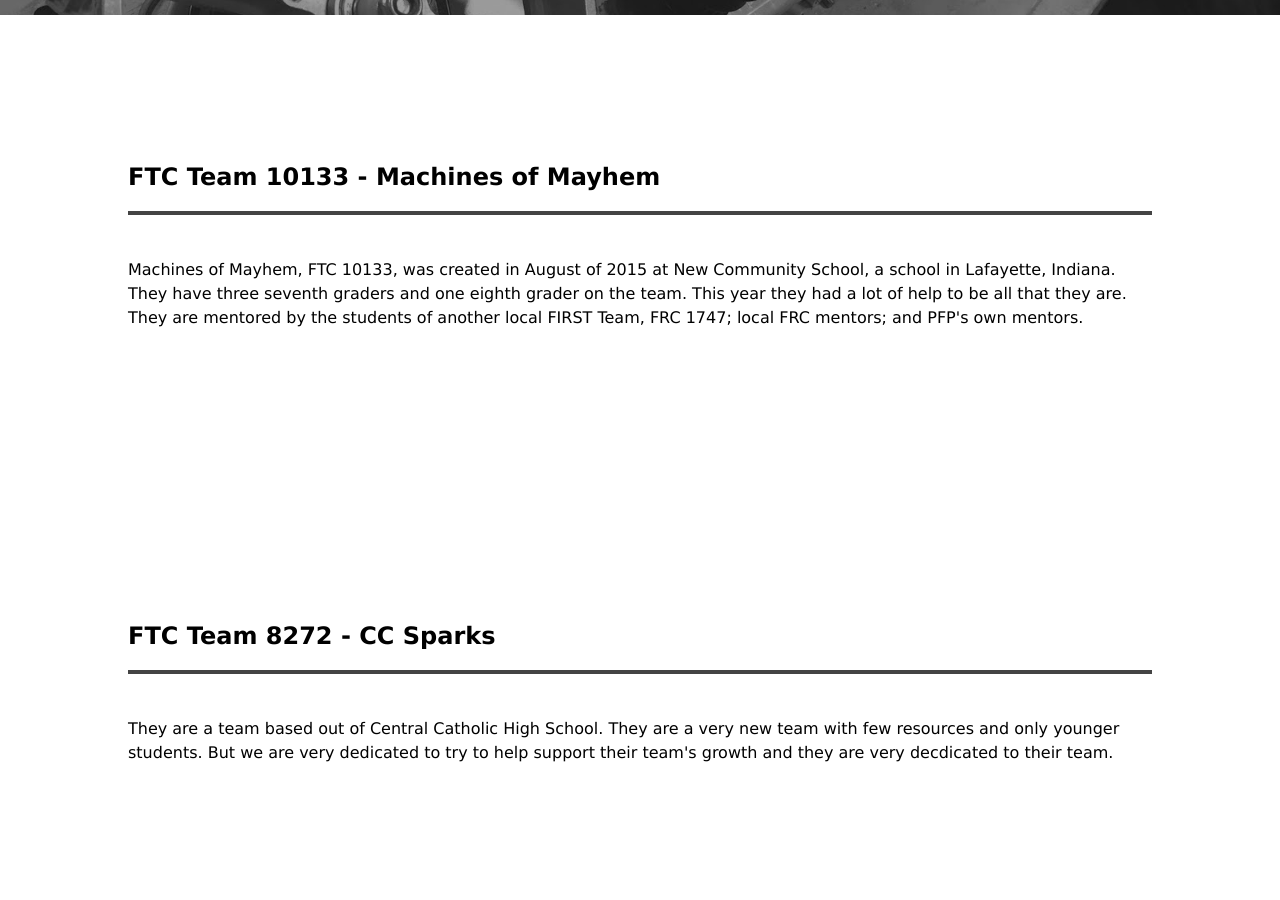
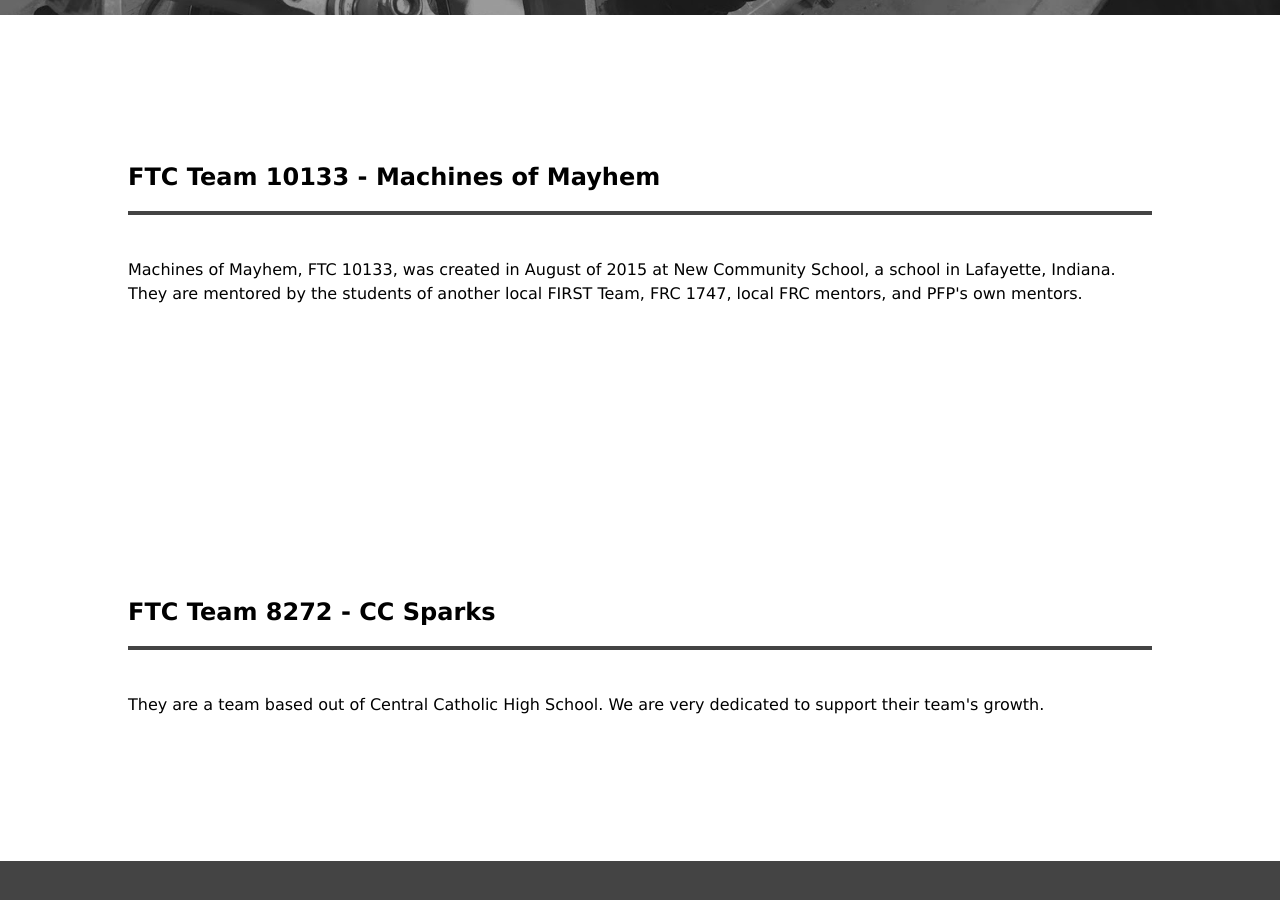
Before and after one commit to purduefirst/purduefirst.github.io, a Jekyll site: the page built from ftc.html, in a window 1280 px wide and 900 px high, scrolled down 497 px. Built offline with Jekyll 4.4.1, drawn with Linux system fonts in a browser that asks for light colours.

Commit message:
grammar fixes

```diff
--- a/fll.html
+++ b/fll.html
@@ -10,7 +10,7 @@
 		<hr class="medium-hr">
 		<br />
 		<br />
-		We sponser a fair amount of FLL Teams. Here is a list of the different teams we sponsor, and their team number.
+		We sponsor several FLL Teams. Here is a list of the different teams we sponsor.
 		<br />
 		<br />
 		<table class="team-table">
--- a/ftc.html
+++ b/ftc.html
@@ -9,7 +9,7 @@
 		<h1>FTC Team 10133 - Machines of Mayhem</h1>
 		<hr />
 		<br />
-		<p>Machines of Mayhem, FTC 10133, was created in August of 2015 at New Community School, a school in Lafayette, Indiana.  They have three seventh graders and one eighth grader on the team.  This year they had a lot of help to be all that they are. They are mentored by the students of another local FIRST Team, FRC 1747; local FRC mentors; and PFP's own mentors.</p>
+		<p>Machines of Mayhem, FTC 10133, was created in August of 2015 at New Community School, a school in Lafayette, Indiana. They are mentored by the students of another local FIRST Team, FRC 1747, local FRC mentors, and PFP's own mentors.</p>
 	</div>
 </section>
 <section class="primary-section">
@@ -17,6 +17,6 @@
 		<h1>FTC Team 8272 - CC Sparks</h1>
 		<hr />
 		<br />
-		<p>They are a team based out of Central Catholic High School. They are a very new team with few resources and only younger students. But we are very dedicated to try to help support their team's growth and they are very decdicated to their team.</p>
+		<p>They are a team based out of Central Catholic High School. We are very dedicated to support their team's growth.</p>
 	</div>
 </section>
--- a/index.html
+++ b/index.html
@@ -12,7 +12,7 @@
 		<hr class="medium-hr">
 		<br />
 		<p>Purdue FIRST Programs (PFP) is a student organization and class that is based at Purdue University in West Lafayette, Indiana. It is a group composed of approximately 90 students who work together to support the mission and vision of FIRST, primarily through mentoring students in the surrounding Lafayette and West Lafayette communities.</p>
-		<p>Currently, Purdue FIRST Programs supports almost 30 elementary and middle school First Lego League and First Tech Chanllenge teams and 4 FIRST Robotic Competition teams. Purdue FIRST Programs also holds a fall qualifying tournament for FIRST Lego League with a First Tech Challenge competition, a spring competition for First Lego League teams, and the Boilermaker Regional Competition for FIRST Robotics Competition teams. In addition, PFP also participates in other outreach events throughout the year on campus and in the community.</p>
+		<p>Currently, Purdue FIRST Programs supports almost 30 elementary and middle school FIRST Lego League and FIRST Tech Chanllenge teams and 4 FIRST Robotic Competition teams. Purdue FIRST Programs also holds a fall qualifying tournament for FIRST Lego League with a FIRST Tech Challenge competition, a spring competition for FIRST Lego League teams, and the Boilermaker Regional Competition for FIRST Robotics Competition teams. In addition, PFP also participates in other outreach events throughout the year on campus and in the community.</p>
 	</div>
 </section>
 <section id="our-teams" class="secondary-section">
```
